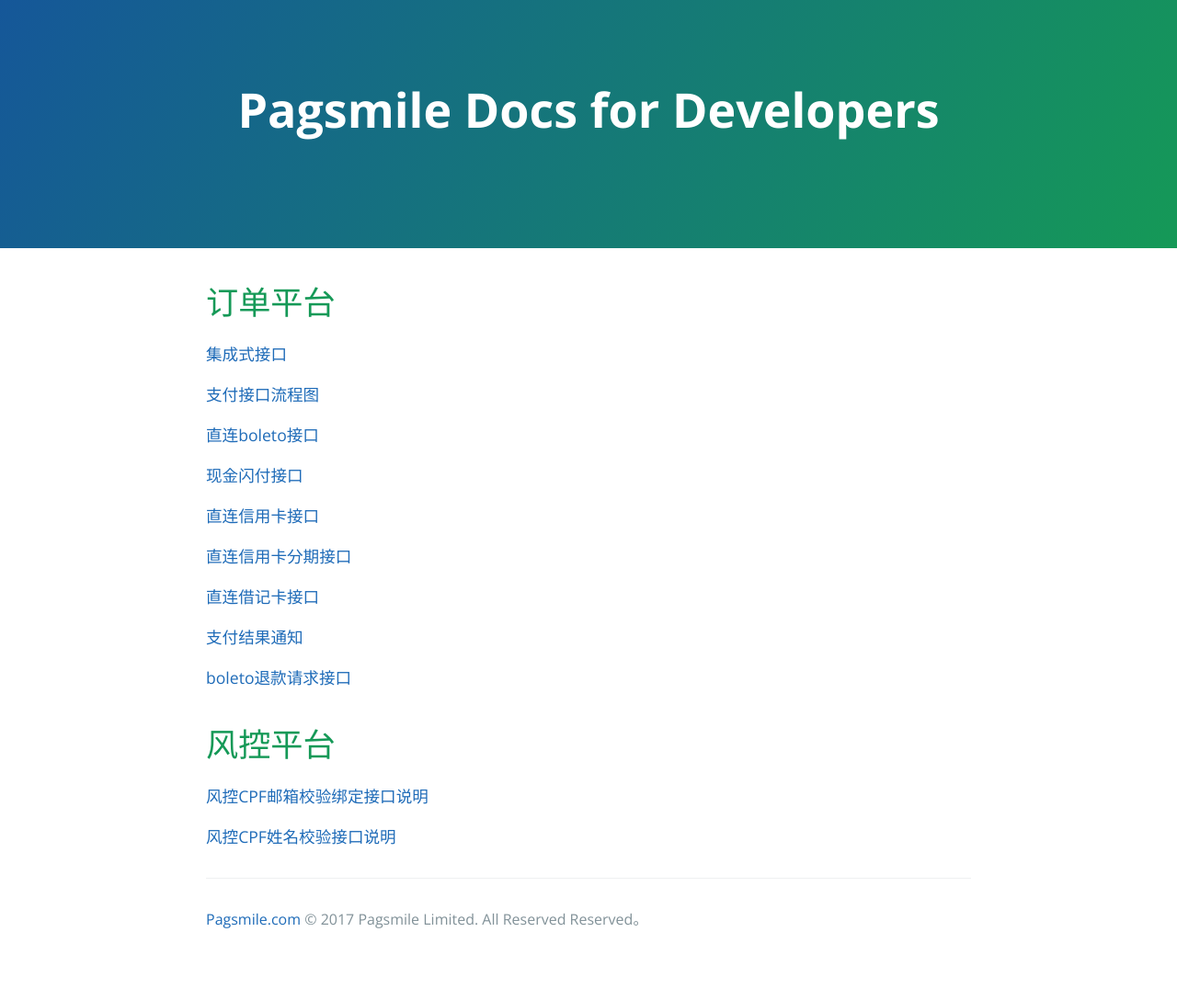
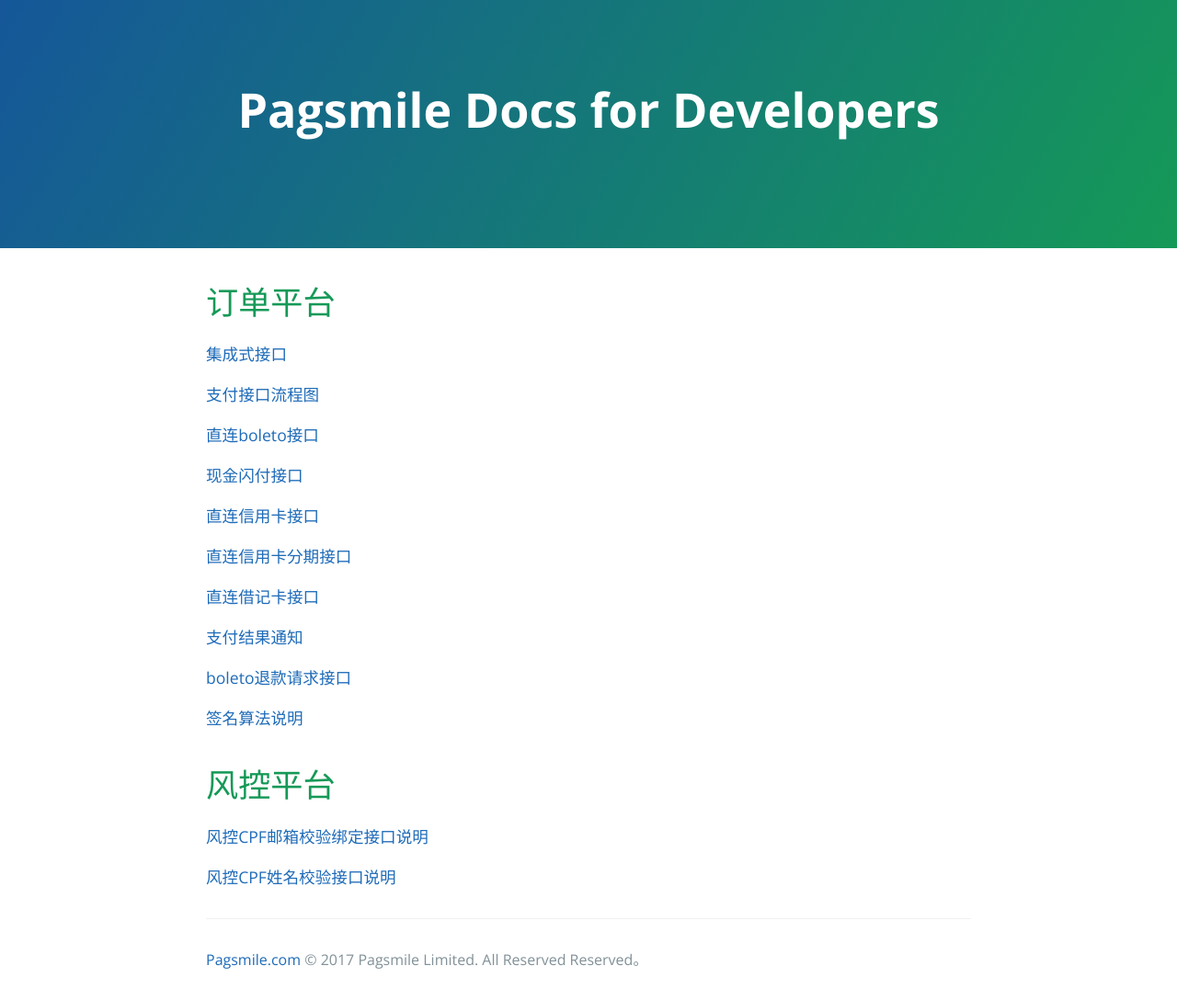
Before and after one commit to pagsmile/pagsmile.github.io, a Jekyll site: the page built from index.md, in a window 1280 px wide. Shown: the whole page at 92% size. Built offline with Jekyll 4.4.1, drawn with Linux system fonts in a browser that asks for light colours; before the commit the page ends 1044 px from its top, so only the background shows below that.

Commit message:
Update index.md

```diff
--- a/index.md
+++ b/index.md
@@ -23,6 +23,8 @@ layout: default
 
 [boleto退款请求接口](api/RefundApply)
 
+[签名算法说明](api/DriectSign)
+
 # [](#fcontrol)风控平台
 
 [风控CPF邮箱校验绑定接口说明](api/CheckEmailInfo)
```
